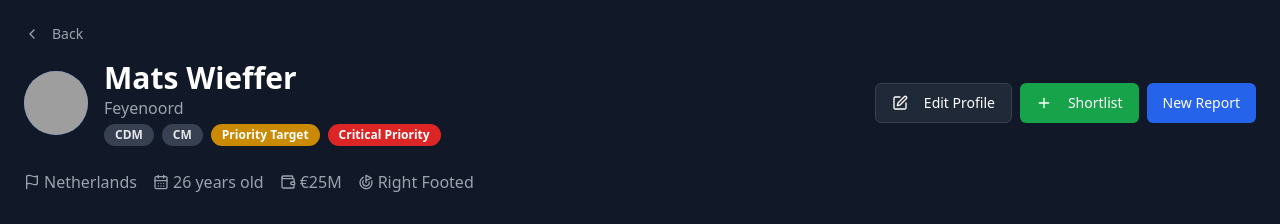
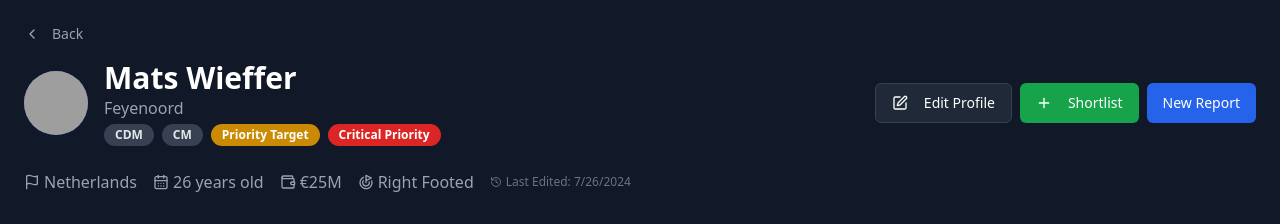
Before and after one commit to Aleksandar309/scouting309, a React (Vite) app: page /player/1 in a window 1280 px wide. Shown: the top 224 px of the page. Built offline with nearby package versions, Linux system fonts and the light colour scheme; grey boxes are pictures that could not be loaded.

Commit message:
[dyad] Dodano polje 'Last Edited' na profil igrača. - wrote 3 file(s)

```diff
--- a/src/pages/PlayerDatabase.tsx
+++ b/src/pages/PlayerDatabase.tsx
@@ -47,6 +47,7 @@ export const mockPlayers: Player[] = [
     age: 26,
     value: "€25M",
     footed: "Right Footed",
+    lastEdited: "2024-07-26T10:00:00Z", // Added
     avatarUrl: "https://api.dicebear.com/7.x/initials/svg?seed=MW",
     details: {
       height: "188 cm",
@@ -165,6 +166,7 @@ export const mockPlayers: Player[] = [
     age: 23,
     value: "€45M",
     footed: "Left Footed",
+    lastEdited: "2024-07-25T14:30:00Z", // Added
     avatarUrl: "https://api.dicebear.com/7.x/initials/svg?seed=MK",
     details: {
       height: "177 cm",
@@ -275,6 +277,7 @@ export const mockPlayers: Player[] = [
     age: 21,
     value: "€100M",
     footed: "Right Footed",
+    lastEdited: "2024-07-26T08:15:00Z", // Added
     avatarUrl: "https://api.dicebear.com/7.x/initials/svg?seed=FW",
     details: {
       height: "177 cm",
@@ -383,6 +386,7 @@ export const mockPlayers: Player[] = [
     age: 21,
     value: "€50M",
     footed: "Left Footed",
+    lastEdited: "2024-07-24T11:00:00Z", // Added
     avatarUrl: "https://api.dicebear.com/7.x/initials/svg?seed=LC",
     details: {
       height: "187 cm",
@@ -491,6 +495,7 @@ export const mockPlayers: Player[] = [
     age: 19,
     value: "€60M",
     footed: "Right Footed",
+    lastEdited: "2024-07-23T09:45:00Z", // Added
     avatarUrl: "https://api.dicebear.com/7.x/initials/svg?seed=EF",
     details: {
       height: "188 cm",
--- a/src/pages/PlayerProfile.tsx
+++ b/src/pages/PlayerProfile.tsx
@@ -28,6 +28,7 @@ import {
   Save,
   XCircle,
   Camera,
+  History, // Import History icon
 } from "lucide-react";
 import { Player, PlayerAttribute } from "@/types/player";
 import AttributeRating from "@/components/AttributeRating";
@@ -77,6 +78,7 @@ const formSchema = z.object({
   age: z.coerce.number().min(1, { message: "Age must be at least 1." }),
   value: z.string().min(2, { message: "Value must be specified." }),
   footed: z.string().min(2, { message: "Footed must be specified." }),
+  lastEdited: z.string().optional(), // Added to schema
   avatarUrl: z.string().optional(),
   details: z.object({
     height: z.string().min(2, { message: "Height must be specified." }),
@@ -159,6 +161,7 @@ const PlayerProfile: React.FC = () => {
       age: currentPlayer.age,
       value: currentPlayer.value,
       footed: currentPlayer.footed,
+      lastEdited: currentPlayer.lastEdited || '', // Added to defaultValues
       avatarUrl: currentPlayer.avatarUrl || '',
       details: currentPlayer.details,
       scoutingProfile: currentPlayer.scoutingProfile,
@@ -184,6 +187,7 @@ const PlayerProfile: React.FC = () => {
         age: currentPlayer.age,
         value: currentPlayer.value,
         footed: currentPlayer.footed,
+        lastEdited: currentPlayer.lastEdited || '', // Added to reset
         avatarUrl: currentPlayer.avatarUrl || '',
         details: currentPlayer.details,
         scoutingProfile: currentPlayer.scoutingProfile,
@@ -280,6 +284,7 @@ const PlayerProfile: React.FC = () => {
         mentalPsychology: values.mentalPsychology,
         setPieces: values.setPieces,
         hidden: values.hidden,
+        lastEdited: new Date().toISOString(), // Update lastEdited on save
       };
     });
     setIsEditMode(false);
@@ -399,6 +404,7 @@ const PlayerProfile: React.FC = () => {
                           age: currentPlayer.age,
                           value: currentPlayer.value,
                           footed: currentPlayer.footed,
+                          lastEdited: currentPlayer.lastEdited || '',
                           avatarUrl: currentPlayer.avatarUrl || '',
                           details: currentPlayer.details,
                           scoutingProfile: currentPlayer.scoutingProfile,
@@ -520,6 +526,12 @@ const PlayerProfile: React.FC = () => {
                     player.footed
                   )}
                 </span>
+                {player.lastEdited && (
+                  <span className="flex items-center ml-4 text-xs text-gray-500">
+                    <History className="mr-1 h-3 w-3" />
+                    Last Edited: {new Date(player.lastEdited).toLocaleDateString()}
+                  </span>
+                )}
               </div>
 
               {/* Main Content Grid */}
--- a/src/types/player.ts
+++ b/src/types/player.ts
@@ -21,6 +21,7 @@ export interface Player {
   age: number;
   value: string;
   footed: string;
+  lastEdited?: string; // NEW: Optional field for last edited timestamp
   avatarUrl?: string; // NEW: Optional field for player avatar image URL
   details: {
     height: string;
```
